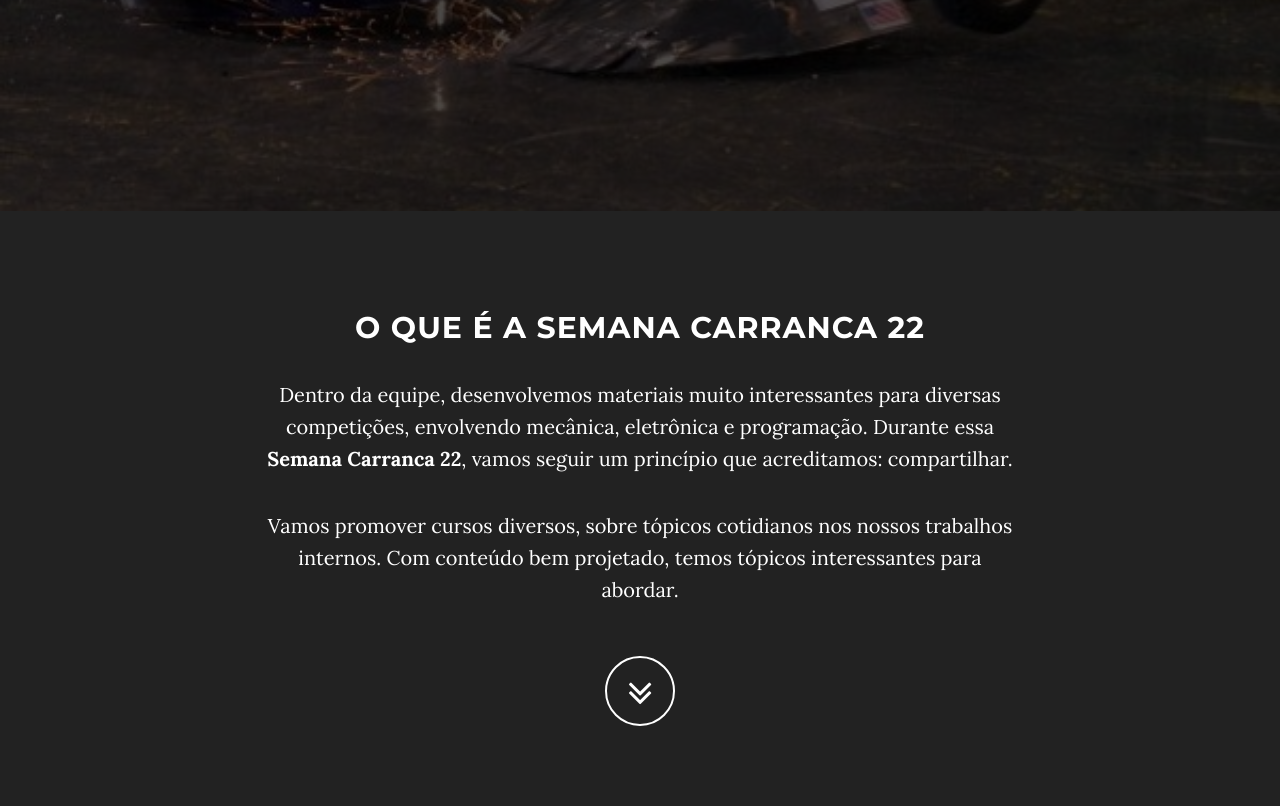
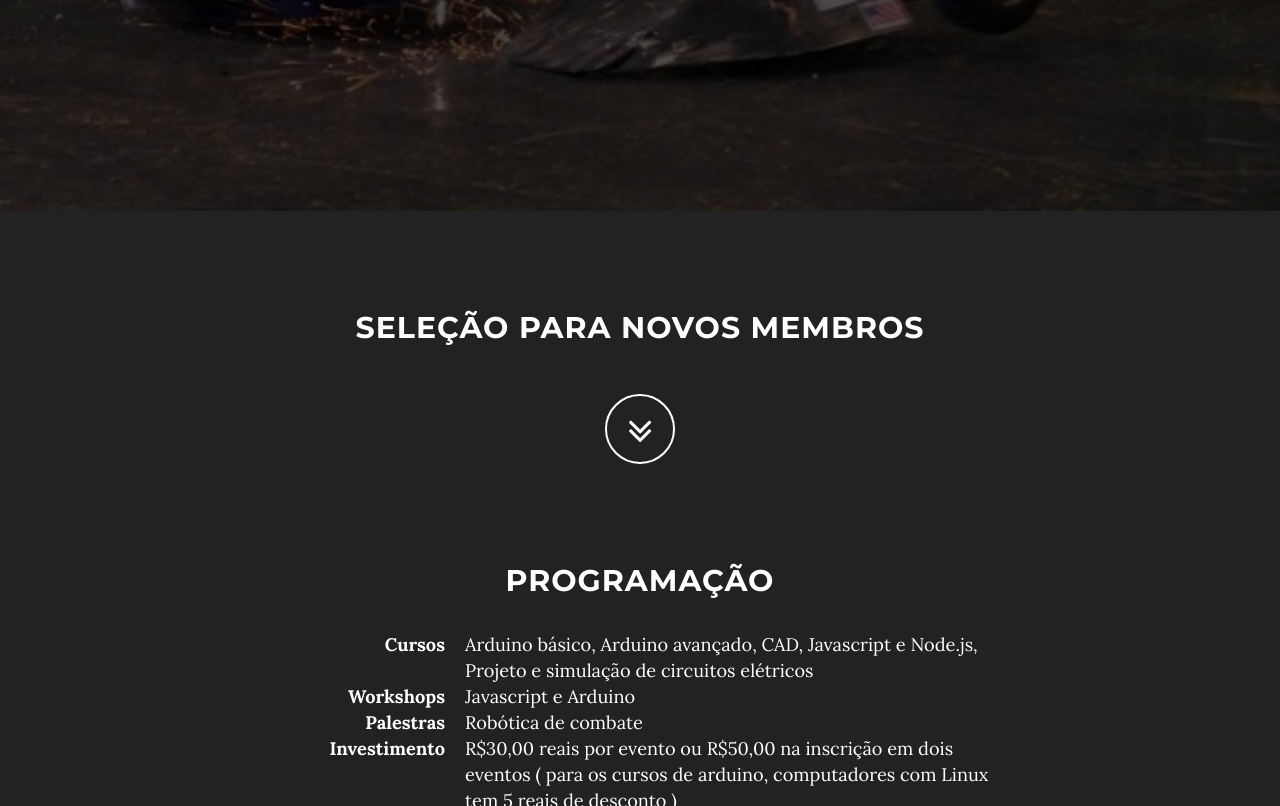
Before and after one commit to Carranca22/cursos, a plain HTML site: page index.html in a window 1280 px wide. Shown: the part 589-1395 px from the top of the page. Drawn offline with Linux system fonts and the light colour scheme.

```diff
--- a/index.html
+++ b/index.html
@@ -96,9 +96,8 @@
     <section id="about" class="container content-section text-center">
         <div class="row">
             <div class="col-lg-8 col-lg-offset-2">
-                <h2>O que é a Semana Carranca 22</h2>
-                <p>Dentro da equipe, desenvolvemos materiais muito interessantes para diversas competições, envolvendo mecânica, eletrônica e programação. Durante essa <strong>Semana Carranca 22</strong>, vamos seguir um princípio que acreditamos: compartilhar.</p>
-                <p>Vamos promover cursos diversos, sobre tópicos cotidianos nos nossos trabalhos internos. Com conteúdo bem projetado, temos tópicos interessantes para abordar.</p>
+                <h2>Seleção Para Novos Membros</h2>
+
                 <a href="#schedule" class="btn btn-circle page-scroll">
                     <i class="fa fa-angle-double-down animated"></i>
                 </a>
```
